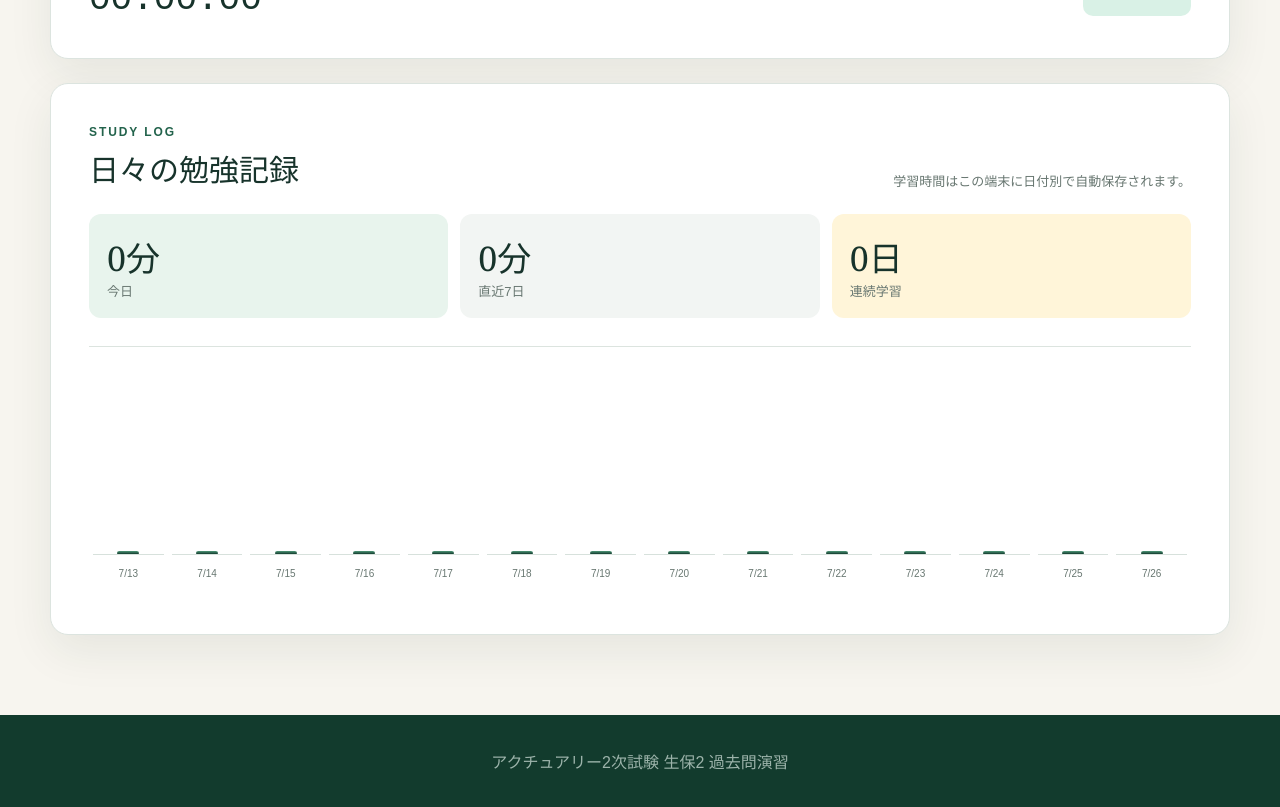
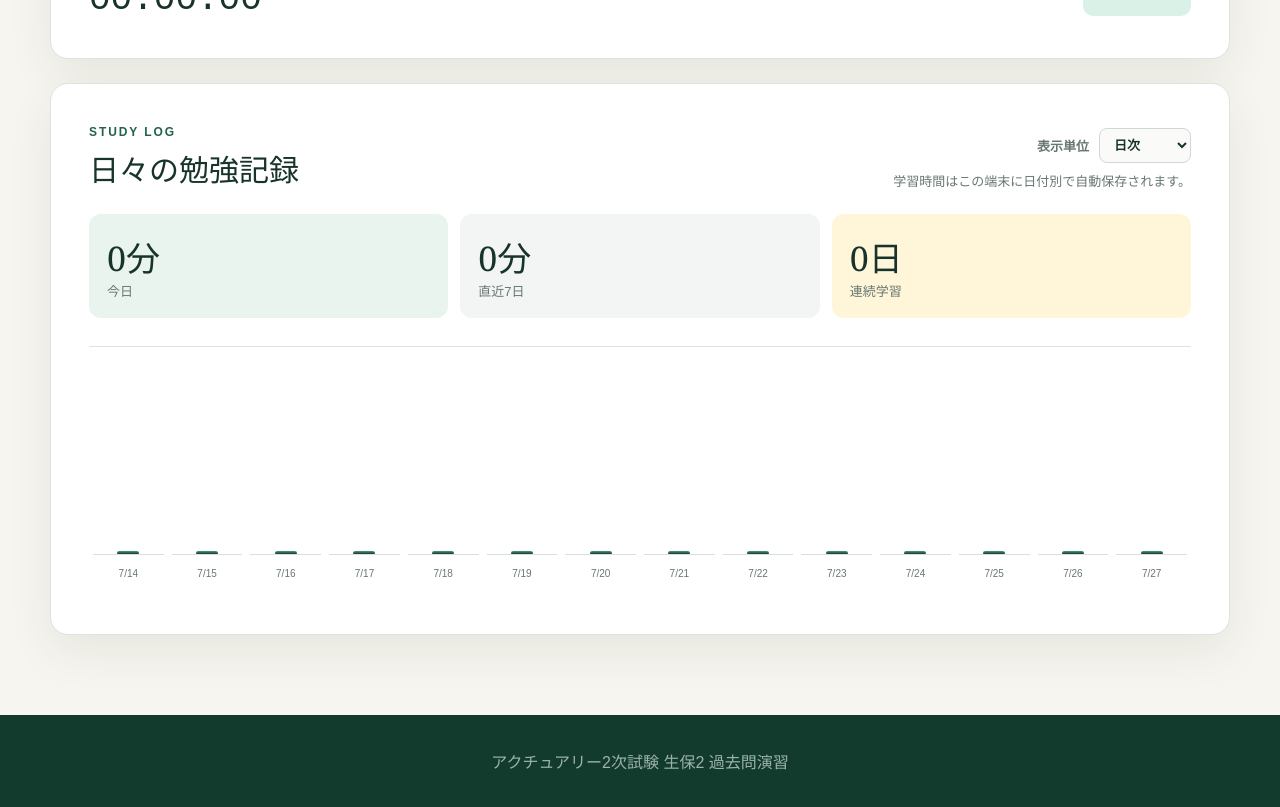
Before and after one commit to yoshi123027-del/actuary-app-seiho2, a Next.js app in the folder vercel/: page / in a window 1280 px wide. Shown: the part 1180-1987 px from the top of the page. Built offline with nearby package versions, Linux system fonts and the light colour scheme.

Commit message:
生保2の勉強記録を日次・週次・月次で切替可能にする
日々の勉強記録を日次・週次・月次で切り替えられるようにし、既存の学習履歴と所見学習機能を維持する。

```diff
--- a/vercel/app/globals.css
+++ b/vercel/app/globals.css
@@ -52,9 +52,12 @@ progress { width: 100%; height: 9px; accent-color: var(--green-2); }
 .section-title span { color: var(--green-2); font-size: 12px; font-weight: 800; letter-spacing: .16em; }
 .section-title h2 { margin: 6px 0 0; font: 30px Georgia, "Yu Mincho", serif; }
 .section-title p { margin: 0; color: var(--muted); font-size: 13px; }
+.study-history-tools { display: flex; align-items: flex-end; flex-direction: column; gap: 8px; }
+.study-history-tools label { display: flex; align-items: center; color: var(--muted); font-size: 13px; font-weight: 700; white-space: nowrap; }
+.study-history-tools select { min-width: 92px; margin-left: 10px; padding: 8px 28px 8px 10px; color: var(--ink); background: #fafbf9; border: 1px solid #cfd9d3; border-radius: 8px; }
 .study-summary { display: grid; grid-template-columns: repeat(3, 1fr); gap: 12px; }
 .study-summary .stat strong { font-size: clamp(24px, 4vw, 34px); }
-.study-chart { height: 250px; margin-top: 28px; padding: 12px 4px 0; display: grid; grid-template-columns: repeat(14, minmax(34px, 1fr)); gap: 8px; overflow-x: auto; border-top: 1px solid var(--line); }
+.study-chart { height: 250px; margin-top: 28px; padding: 12px 4px 0; display: grid; grid-template-columns: repeat(var(--study-period-count, 14), minmax(38px, 1fr)); gap: 8px; overflow-x: auto; border-top: 1px solid var(--line); }
 .study-bar-column { min-width: 34px; height: 220px; display: grid; grid-template-rows: 22px 1fr 24px; align-items: flex-end; text-align: center; }
 .study-bar-value { color: var(--muted); font-size: 10px; }
 .study-bar-track { height: 160px; display: flex; align-items: end; justify-content: center; border-bottom: 1px solid #d7e1dc; }
@@ -116,5 +119,7 @@ footer { padding: 34px; color: #9cb3aa; text-align: center; background: var(--gr
   .timer button { width: 100%; }
   .section-title { align-items: flex-start; flex-direction: column; gap: 8px; }
   .study-summary { grid-template-columns: 1fr; }
-  .study-chart { grid-template-columns: repeat(14, 38px); }
+  .study-history-tools { width: 100%; align-items: flex-start; }
+  .study-history-tools label { justify-content: space-between; width: 100%; }
+  .study-chart { grid-template-columns: repeat(var(--study-period-count, 14), 42px); }
 }
--- a/vercel/app/page.js
+++ b/vercel/app/page.js
@@ -73,6 +73,84 @@ function recentJapanDays(count, timestamp) {
     const day = new Date(shifted.getTime() - (count - 1 - index) * 86400000);
     return day.toISOString().slice(0, 10);
   });
+}
+
+const STUDY_VIEW_OPTIONS = {
+  daily: { label: "日次", periods: 14 },
+  weekly: { label: "週次", periods: 12 },
+  monthly: { label: "月次", periods: 12 },
+};
+
+function utcDateKey(date) {
+  return date.toISOString().slice(0, 10);
+}
+
+function monthDayLabel(date) {
+  return `${date.getUTCMonth() + 1}/${date.getUTCDate()}`;
+}
+
+function sumStudySeconds(dailySeconds, startKey, endKey) {
+  return Object.entries(dailySeconds).reduce((total, [key, value]) => {
+    if (key < startKey || key > endKey) return total;
+    return total + Math.max(0, Number(value) || 0);
+  }, 0);
+}
+
+function buildStudyPeriods(viewMode, dailySeconds, timestamp) {
+  const currentDay = new Date(timestamp + 9 * 60 * 60 * 1000);
+  currentDay.setUTCHours(0, 0, 0, 0);
+
+  if (viewMode === "daily") {
+    return Array.from({ length: STUDY_VIEW_OPTIONS.daily.periods }, (_, index) => {
+      const day = new Date(currentDay.getTime() - (STUDY_VIEW_OPTIONS.daily.periods - 1 - index) * 86400000);
+      const key = utcDateKey(day);
+      return {
+        key,
+        label: monthDayLabel(day),
+        title: key,
+        seconds: Number(dailySeconds[key]) || 0,
+      };
+    });
+  }
+
+  if (viewMode === "weekly") {
+    const daysSinceMonday = (currentDay.getUTCDay() + 6) % 7;
+    const currentMonday = new Date(currentDay.getTime() - daysSinceMonday * 86400000);
+    return Array.from({ length: STUDY_VIEW_OPTIONS.weekly.periods }, (_, index) => {
+      const start = new Date(currentMonday.getTime() - (STUDY_VIEW_OPTIONS.weekly.periods - 1 - index) * 7 * 86400000);
+      const end = new Date(start.getTime() + 6 * 86400000);
+      const startKey = utcDateKey(start);
+      const endKey = utcDateKey(end);
+      return {
+        key: `week-${startKey}`,
+        label: `${monthDayLabel(start)}週`,
+        title: `${startKey}〜${endKey}`,
+        seconds: sumStudySeconds(dailySeconds, startKey, endKey),
+      };
+    });
+  }
+
+  return Array.from({ length: STUDY_VIEW_OPTIONS.monthly.periods }, (_, index) => {
+    const offset = STUDY_VIEW_OPTIONS.monthly.periods - 1 - index;
+    const start = new Date(Date.UTC(currentDay.getUTCFullYear(), currentDay.getUTCMonth() - offset, 1));
+    const end = new Date(Date.UTC(start.getUTCFullYear(), start.getUTCMonth() + 1, 0));
+    const startKey = utcDateKey(start);
+    const endKey = utcDateKey(end);
+    return {
+      key: `month-${startKey}`,
+      label: `${String(start.getUTCFullYear()).slice(-2)}/${start.getUTCMonth() + 1}`,
+      title: `${start.getUTCFullYear()}年${start.getUTCMonth() + 1}月`,
+      seconds: sumStudySeconds(dailySeconds, startKey, endKey),
+    };
+  });
+}
+
+function formatStudyBarValue(totalSeconds) {
+  const minutes = Math.round((totalSeconds || 0) / 60);
+  if (minutes < 1) return "";
+  if (minutes < 120) return `${minutes}m`;
+  const hours = totalSeconds / 3600;
+  return hours < 10 ? `${hours.toFixed(1)}h` : `${Math.round(hours)}h`;
 }
 
 function formatClock(totalSeconds) {
@@ -334,12 +412,15 @@ function Dashboard({ questions, progress }) {
 }
 
 function StudyHistory({ dailySeconds, now }) {
+  const [viewMode, setViewMode] = useState("daily");
   const days = recentJapanDays(14, now);
   const lastSeven = days.slice(-7);
   const todayKey = days[days.length - 1];
   const todaySeconds = Number(dailySeconds[todayKey]) || 0;
   const weeklySeconds = lastSeven.reduce((sum, key) => sum + (Number(dailySeconds[key]) || 0), 0);
-  const maxSeconds = Math.max(60, ...days.map((key) => Number(dailySeconds[key]) || 0));
+  const periods = buildStudyPeriods(viewMode, dailySeconds, now);
+  const maxSeconds = Math.max(60, ...periods.map((period) => period.seconds));
+  const viewLabel = STUDY_VIEW_OPTIONS[viewMode].label;
 
   const streakDays = recentJapanDays(366, now);
   let streak = 0;
@@ -354,24 +435,38 @@ function StudyHistory({ dailySeconds, now }) {
     <section className="surface study-history">
       <div className="section-title">
         <div><span>STUDY LOG</span><h2>日々の勉強記録</h2></div>
-        <p>学習時間はこの端末に日付別で自動保存されます。</p>
+        <div className="study-history-tools">
+          <label>表示単位
+            <select
+              aria-label="勉強記録の表示単位"
+              value={viewMode}
+              onChange={(event) => setViewMode(event.target.value)}
+            >
+              {Object.entries(STUDY_VIEW_OPTIONS).map(([value, option]) => (
+                <option key={value} value={value}>{option.label}</option>
+              ))}
+            </select>
+          </label>
+          <p>学習時間はこの端末に日付別で自動保存されます。</p>
+        </div>
       </div>
       <div className="study-summary">
         <Stat value={formatStudyDuration(todaySeconds)} label="今日" tone="green" />
         <Stat value={formatStudyDuration(weeklySeconds)} label="直近7日" />
         <Stat value={`${streak}日`} label="連続学習" tone="yellow" />
       </div>
-      <div className="study-chart" aria-label="過去14日間の勉強時間">
-        {days.map((key) => {
-          const seconds = Number(dailySeconds[key]) || 0;
-          const height = seconds ? Math.max(8, seconds / maxSeconds * 100) : 2;
-          const date = new Date(`${key}T00:00:00+09:00`);
-          const label = `${date.getMonth() + 1}/${date.getDate()}`;
+      <div
+        className="study-chart"
+        aria-label={`${viewLabel}で集計した勉強時間`}
+        style={{ "--study-period-count": periods.length }}
+      >
+        {periods.map((period) => {
+          const height = period.seconds ? Math.max(8, period.seconds / maxSeconds * 100) : 2;
           return (
-            <div className="study-bar-column" key={key} title={`${key}: ${formatStudyDuration(seconds)}`}>
-              <span className="study-bar-value">{seconds >= 60 ? `${Math.floor(seconds / 60)}m` : ""}</span>
+            <div className="study-bar-column" key={period.key} title={`${period.title}: ${formatStudyDuration(period.seconds)}`}>
+              <span className="study-bar-value">{formatStudyBarValue(period.seconds)}</span>
               <div className="study-bar-track"><div className="study-bar" style={{ height: `${height}%` }} /></div>
-              <span className="study-bar-label">{label}</span>
+              <span className="study-bar-label">{period.label}</span>
             </div>
           );
         })}
```
